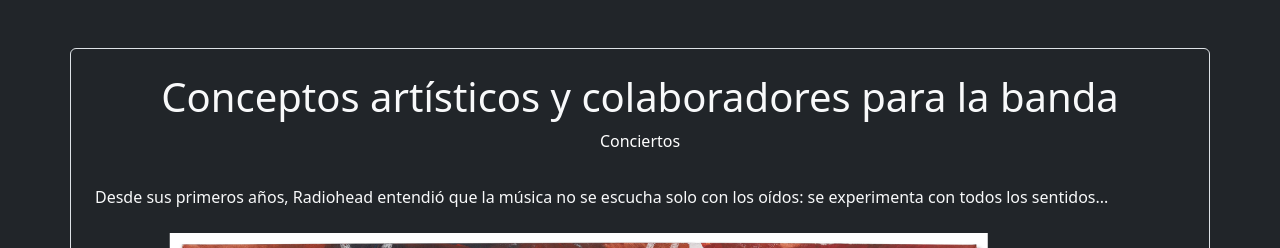
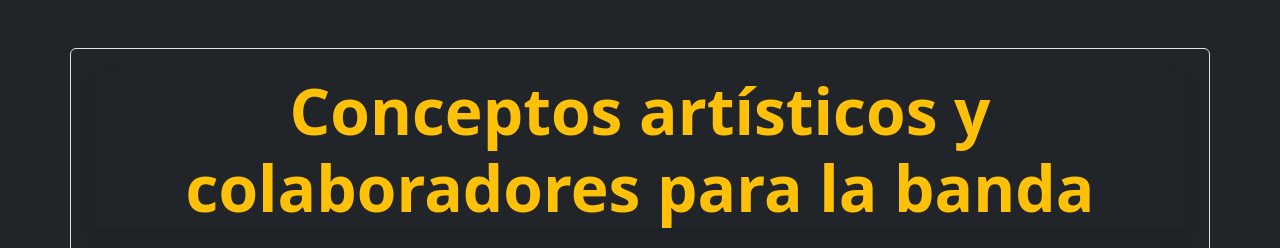
Before and after one commit to LaraYaciura/Tp2-Lara, a plain HTML site: page Tp2/arte.html in a window 1280 px wide. Shown: the top 248 px of the page. Drawn offline with nearby package versions, Linux system fonts and the light colour scheme.

Commit message:
titulo cambiado

```diff
--- a/Tp2/arte.html
+++ b/Tp2/arte.html
@@ -4,15 +4,19 @@
 <head>
   <meta charset="utf-8" />
   <meta name="viewport" content="width=device-width,initial-scale=1" />
-  <title>Radiohead — Arte</title>
+  <title>Radiohead —Artes</title>
   <link href="https://cdn.jsdelivr.net/npm/bootstrap@5.3.2/dist/css/bootstrap.min.css" rel="stylesheet">
 </head>
 <body class="bg-dark text-light">
 
 <!-- Contenedor principal -->
-<div class="container border  rounded p-4 mt-5 bg-dark align-items-center">
+<div class="container border rounded p-4 mt-5 bg-dark align-items-center">
 
-  <h1 class="nav justify-content-center flex-wrap">Conceptos artísticos y colaboradores para la banda</h1>
+  <!-- Título destacado -->
+  <h1 class="text-center fw-bold display-3 text-warning shadow mb-4">
+    Conceptos artísticos y colaboradores para la banda
+  </h1>
+
   <!-- Menú horizontal -->
   <nav class="mb-4">
     <ul class="nav justify-content-center flex-wrap">
@@ -21,10 +25,9 @@
   </nav>
 
   <!-- Introducción -->
-  <section class="mb-4 ">
+  <section class="mb-4">
     <p>Desde sus primeros años, Radiohead entendió que la música no se escucha solo con los oídos: se experimenta con todos los sentidos...</p>
   </section>
-
   <!-- Carrusel de imágenes -->
   <div id="carruselArte" class="carousel slide mb-5" data-bs-ride="carousel">
     <div class="carousel-inner">
```
